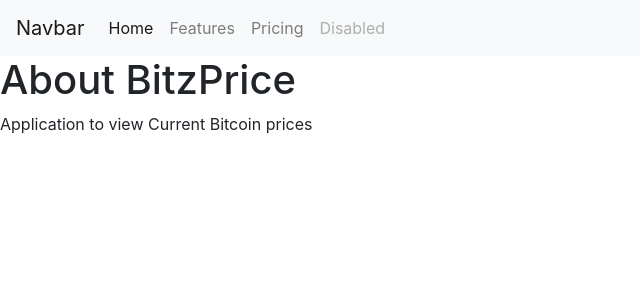
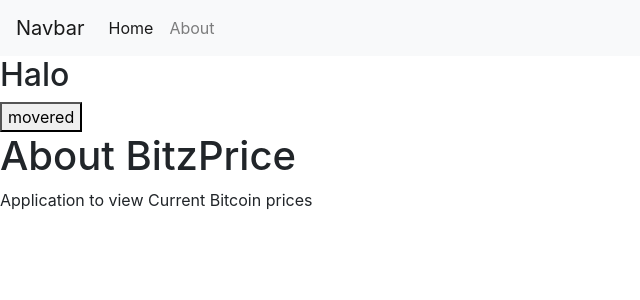
Before and after one commit to stackoverprof/trynext, a Next.js app: page /about in a window 1280 px wide. Shown: the top 300 px of the page, without its empty margins (0-640 px from the left). Built offline with nearby package versions, Linux system fonts and the light colour scheme.

Commit message:
vanilla js animate clear

```diff
--- a/assets/css/Navbar.module.css
+++ b/assets/css/Navbar.module.css
@@ -12,3 +12,6 @@
     color: #fff;
     text-decoration: none;
 }
+.nav button {
+    background-color: brown;
+}
--- a/components/Layout.js
+++ b/components/Layout.js
@@ -1,15 +1,30 @@
 import Head from 'next/head'
 import Navbar from "./Navbar"
+import React from 'react';
 
-const Layout = (props) => (
+const Layout = (props) => {
+    function movered() {
+        const title = document.getElementById('titled');
+        title.style.color =  "red";
+        title.style.transition =  "2s";
+        title.style.transform =  "translateX(200px)";
+    }
+
+    return (
         <div>
             <Head>
                 <title>BitzPrice</title>
                 <link rel="stylesheet" href="https://stackpath.bootstrapcdn.com/bootstrap/4.5.0/css/bootstrap.min.css" integrity="sha384-9aIt2nRpC12Uk9gS9baDl411NQApFmC26EwAOH8WgZl5MYYxFfc+NcPb1dKGj7Sk" crossorigin="anonymous"/>
             </Head>
             <Navbar />
+            <h2 id="titled">Halo</h2>
+            <button onClick={() => movered()}>movered</button>
             {props.children}
+            <script src="https://code.jquery.com/jquery-3.5.1.slim.min.js" integrity="sha384-DfXdz2htPH0lsSSs5nCTpuj/zy4C+OGpamoFVy38MVBnE+IbbVYUew+OrCXaRkfj" crossorigin="anonymous"></script>
+            <script src="https://cdn.jsdelivr.net/npm/popper.js@1.16.0/dist/umd/popper.min.js" integrity="sha384-Q6E9RHvbIyZFJoft+2mJbHaEWldlvI9IOYy5n3zV9zzTtmI3UksdQRVvoxMfooAo" crossorigin="anonymous"></script>
+            <script src="https://stackpath.bootstrapcdn.com/bootstrap/4.5.0/js/bootstrap.min.js" integrity="sha384-OgVRvuATP1z7JjHLkuOU7Xw704+h835Lr+6QL9UvYjZE3Ipu6Tp75j7Bh/kR0JKI" crossorigin="anonymous"></script>
         </div>
     );
+}
 
-export default Layout
+export default Layout;
--- a/components/Navbar.js
+++ b/components/Navbar.js
@@ -3,17 +3,19 @@
 
 const Navbar = () => (
     <div className={styles.nav}>
-        <nav class="navbar navbar-expand-lg navbar-light bg-light">
-        <a class="navbar-brand" href="#">Navbar</a>
-        <button class="navbar-toggler" type="button" data-toggle="collapse" data-target="#navbarNavAltMarkup" aria-controls="navbarNavAltMarkup" aria-expanded="false" aria-label="Toggle navigation">
-            <span class="navbar-toggler-icon"></span>
+        <nav className="navbar navbar-expand-lg navbar-light bg-light">
+        <a className="navbar-brand" href="#">Navbar</a>
+        <button className="navbar-toggler" type="button" data-toggle="collapse" data-target="#navbarNavAltMarkup" aria-controls="navbarNavAltMarkup" aria-expanded="false" aria-label="Toggle navigation">
+            <span className="navbar-toggler-icon"></span>
         </button>
-        <div class="collapse navbar-collapse" id="navbarNavAltMarkup">
-            <div class="navbar-nav">
-            <a class="nav-item nav-link active" href="#">Home <span class="sr-only">(current)</span></a>
-            <a class="nav-item nav-link" href="#">Features</a>
-            <a class="nav-item nav-link" href="#">Pricing</a>
-            <a class="nav-item nav-link disabled" href="#" tabindex="-1" aria-disabled="true">Disabled</a>
+        <div className="collapse navbar-collapse" id="navbarNavAltMarkup">
+            <div className="navbar-nav">
+                <Link href="/">
+                    <a className="nav-item nav-link active">Home <span className="sr-only">(current)</span></a>
+                </Link>
+                <Link href="/about">
+                    <a className="nav-item nav-link">About</a>
+                </Link>
             </div>
         </div>
         </nav>
```
Lines whose indentation alone changed are shown as unchanged.
